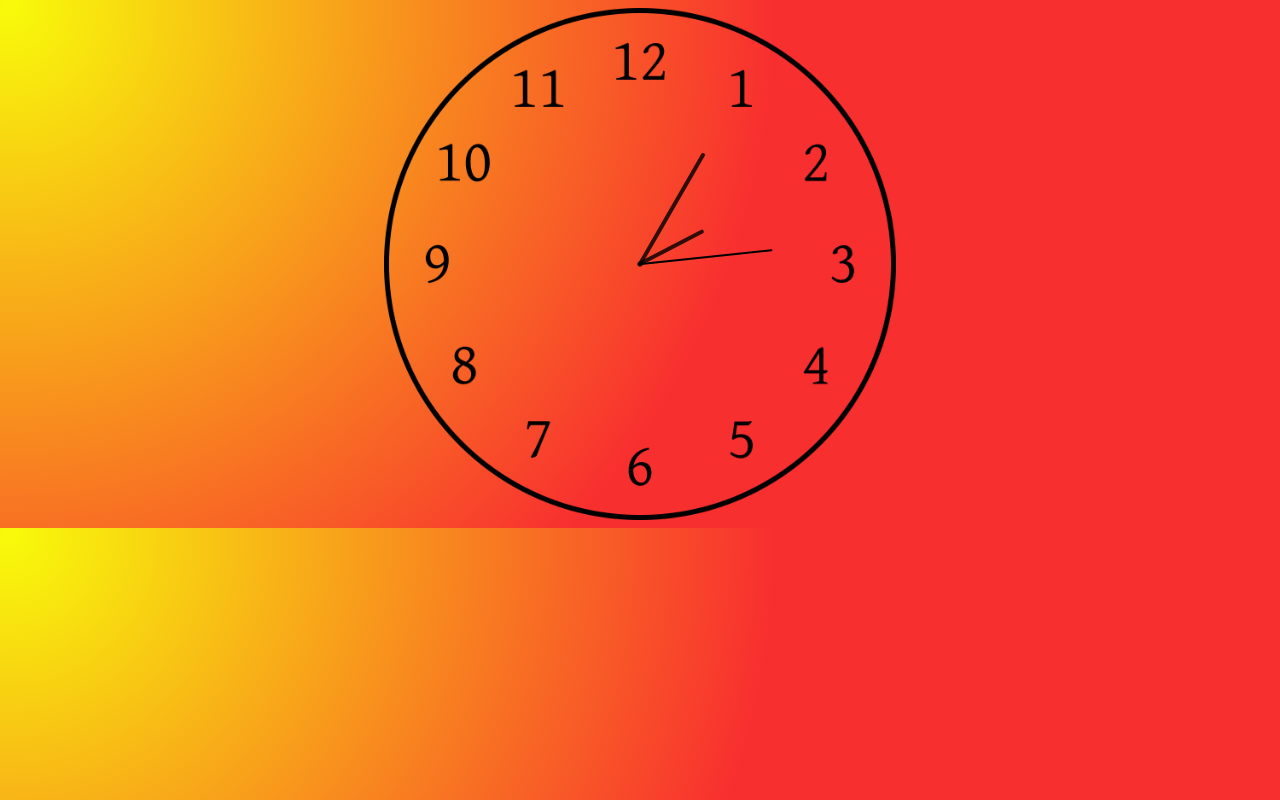
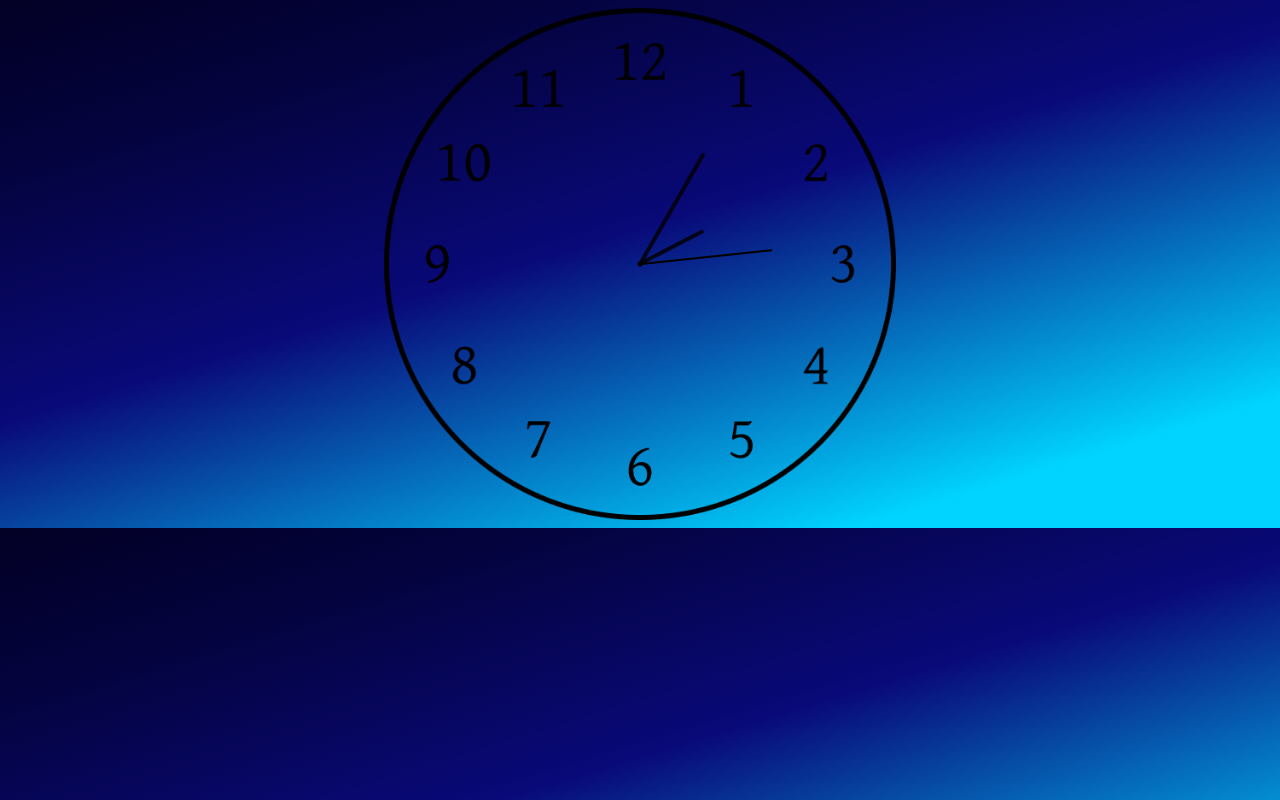
Before and after one commit to YashrajDawkhar/Clock, a plain HTML site: page index.html in a window 1280 px wide. Drawn offline with Linux system fonts and the light colour scheme.

Commit message:
Update index.css

```diff
--- a/index.css
+++ b/index.css
@@ -1,5 +1,6 @@
 body{
-background-image: radial-gradient( circle 929px at 0.6% 1.3%,  rgba(248,251,10,1) 0%, rgba(248,47,47,1) 82.6% );
+background: rgb(2,0,36);
+background: linear-gradient(163deg, rgba(2,0,36,1) 0%, rgba(4,3,63,1) 19%, rgba(9,9,121,1) 46%, rgba(0,212,255,1) 86%);
 }
 #classContainer{
     position: relative;
```
